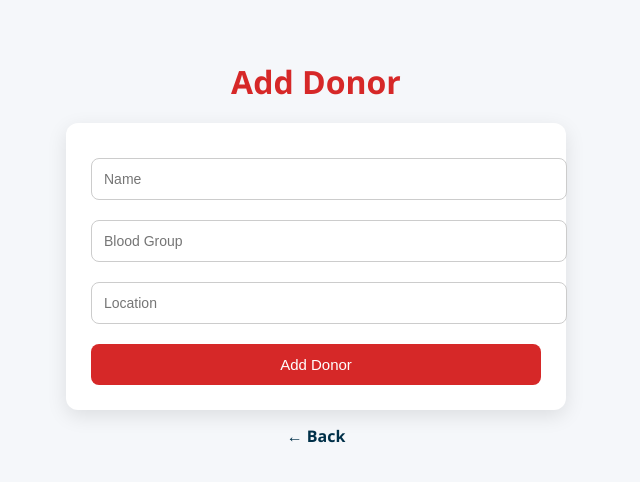
After one commit to sukshith-c/blood_bank, a Flask app: page /add_donor in a window 1280 px wide. The commit adds this page. Shown: the top 482 px of the page, without its empty margins (324-964 px from the left). Run offline with Flask 3, Linux system fonts and the light colour scheme.

Commit message:
updated code

```diff
--- a/blood_bank/app.py
+++ b/blood_bank/app.py
@@ -1,36 +1,118 @@
 from flask import Flask, render_template, request
-from db import collection
+from db import blood_inventory, blood_banks, donors, requests
 
 app = Flask(__name__)
 
-# Home page
+
+# ------------------ HOME ------------------
 @app.route('/')
 def home():
     return render_template('index.html')
 
-# Add blood data
-@app.route('/add', methods=['POST'])
-def add():
-    blood_group = request.form['blood_group']
-    units = request.form['units']
-    location = request.form['location']
 
-    collection.insert_one({
-        "blood_group": blood_group,
-        "units": int(units),
-        "location": location
-    })
+# ------------------ ADD BLOOD BANK ------------------
+@app.route('/add_bank', methods=['GET', 'POST'])
+def add_bank():
+    if request.method == 'POST':
+        blood_banks.insert_one({
+            "name": request.form['name'],
+            "location": request.form['location']
+        })
+        return "<h3>Blood Bank Added Successfully</h3><a href='/'>Go Back</a>"
 
-    return "Blood data added successfully! <br><a href='/'>Go Back</a>"
+    return render_template('add_bank.html')
 
-# Search blood
-@app.route('/search', methods=['POST'])
+
+# ------------------ ADD DONAR ------------------
+@app.route('/add_donor', methods=['GET', 'POST'])
+def add_donor():
+    if request.method == 'POST':
+        name = request.form['name']
+        blood_group = request.form['blood_group']
+        location = request.form['location']
+
+        donors.insert_one({
+            "name": name,
+            "blood_group": blood_group,
+            "location": location
+        })
+
+        return "<h3>Donor Added Successfully</h3><a href='/'>Go Back</a>"
+
+    return render_template('add_donor.html')
+
+# ------------------ ADD INVENTORY ------------------
+@app.route('/add_inventory_page', methods=['GET', 'POST'])
+def add_inventory_page():
+    if request.method == 'POST':
+        blood_inventory.insert_one({
+            "blood_group": request.form['blood_group'],
+            "units": int(request.form['units']),
+            "location": request.form['location']
+        })
+        return "<h3>Inventory Added Successfully</h3><a href='/'>Go Back</a>"
+
+    return render_template('add_inventory.html')
+
+
+# ------------------ SEARCH BLOOD ------------------
+@app.route('/search', methods=['GET', 'POST'])
 def search():
-    group = request.form['blood_group']
+    if request.method == 'POST':
+        group = request.form['blood_group']
+        results = list(blood_inventory.find({"blood_group": group}))
 
-    results = collection.find({"blood_group": group})
+        return render_template('search.html', data=results, group=group)
 
-    return render_template('search.html', data=results)
+    return render_template('search.html', data=None)
 
+
+# ------------------ REQUEST BLOOD ------------------
+@app.route('/request', methods=['GET', 'POST'])
+def request_blood():
+    if request.method == 'POST':
+        group = request.form['blood_group']
+        units_needed = int(request.form['units'])
+
+        blood = blood_inventory.find_one({"blood_group": group})
+
+        if blood and blood["units"] >= units_needed:
+
+            blood_inventory.update_one(
+                {"_id": blood["_id"]},
+                {"$set": {"units": blood["units"] - units_needed}}
+            )
+
+            requests.insert_one({
+                "blood_group": group,
+                "units": units_needed,
+                "status": "Approved"
+            })
+
+            return render_template(
+                "result.html",
+                blood_group=group,
+                units=units_needed,
+                status="Approved"
+            )
+
+        else:
+            requests.insert_one({
+                "blood_group": group,
+                "units": units_needed,
+                "status": "Pending"
+            })
+
+            return render_template(
+                "result.html",
+                blood_group=group,
+                units=units_needed,
+                status="Pending"
+            )
+
+    return render_template('request.html')
+
+
+# ------------------ RUN SERVER ------------------
 if __name__ == "__main__":
     app.run(debug=True, use_reloader=False)
--- a/blood_bank/static/style.css
+++ b/blood_bank/static/style.css
@@ -1,71 +1,98 @@
 body {
     margin: 0;
-    font-family: Arial, sans-serif;
-    background: linear-gradient(to right, #ff4b5c, #ff6f61);
-    color: white;
+    font-family: 'Segoe UI', Arial, sans-serif;
+    background: #f5f7fa;
+    color: #333;
 }
 
+/* Main container */
 .container {
+    max-width: 500px;
+    margin: 60px auto;
     text-align: center;
-    padding: 30px;
 }
 
+/* Title */
 h1 {
     margin-bottom: 20px;
+    color: #d62828;
 }
 
-.banner {
-    width: 60%;
-    border-radius: 10px;
-    margin-bottom: 20px;
+/* Card */
+.card {
+    background: white;
+    padding: 25px;
+    border-radius: 12px;
+    box-shadow: 0 6px 20px rgba(0,0,0,0.1);
 }
 
-.card {
-    background: white;
-    color: black;
-    padding: 20px;
-    margin: 20px auto;
-    width: 300px;
-    border-radius: 10px;
-    box-shadow: 0 4px 10px rgba(0,0,0,0.2);
+/* Inputs */
+input {
+    width: 100%;
+    padding: 12px;
+    margin: 10px 0;
+    border-radius: 8px;
+    border: 1px solid #ccc;
+    font-size: 14px;
 }
 
-input {
-    width: 90%;
-    padding: 10px;
-    margin: 8px 0;
-    border-radius: 5px;
-    border: 1px solid #ccc;
+/* Buttons */
+button {
+    width: 100%;
+    padding: 12px;
+    margin-top: 10px;
+    background: #d62828;
+    color: white;
+    border: none;
+    border-radius: 8px;
+    font-size: 15px;
+    cursor: pointer;
 }
 
-button {
-    background: #ff4b5c;
-    color: white;
-    border: none;
-    padding: 10px;
-    width: 100%;
-    border-radius: 5px;
-    cursor: pointer;
+button:hover {
+    background: #b71c1c;
+}
+
+/* Home buttons */
+.menu {
+    display: flex;
+    flex-direction: column;
+    gap: 12px;
+}
+
+.menu button {
+    background: #003049;
+}
+
+.menu button:hover {
+    background: #001f2e;
+}
+
+/* Result box */
+.result-box {
+    background: white;
+    padding: 15px;
+    margin: 10px 0;
+    border-radius: 10px;
+    text-align: left;
+}
+
+/* Status */
+.success {
+    color: green;
     font-weight: bold;
 }
 
-button:hover {
-    background: #ff2e43;
+.pending {
+    color: red;
+    font-weight: bold;
 }
 
-.result-card {
-    background: white;
-    color: black;
-    margin: 10px auto;
-    padding: 15px;
-    width: 300px;
-    border-radius: 10px;
-}
-
-.back-btn {
-    display: inline-block;
-    margin-top: 20px;
-    color: white;
+/* Back link */
+.back {
+    display: block;
+    margin-top: 15px;
     text-decoration: none;
+    color: #003049;
     font-weight: bold;
 }
--- /dev/null
+++ b/blood_bank/templates/add_donor.html
@@ -0,0 +1,25 @@
+<!DOCTYPE html>
+<html>
+<head>
+    <title>Add Donor</title>
+    <link rel="stylesheet" href="/static/style.css">
+</head>
+<body>
+
+<div class="container">
+    <h1>Add Donor</h1>
+
+    <div class="card">
+        <form method="POST">
+            <input name="name" placeholder="Name" required>
+            <input name="blood_group" placeholder="Blood Group" required>
+            <input name="location" placeholder="Location" required>
+            <button type="submit">Add Donor</button>
+        </form>
+    </div>
+
+    <a href="/" class="back">← Back</a>
+</div>
+
+</body>
+</html>
```
Also changed, not shown: blood_bank/db.py (+16 -3 lines), blood_bank/templates/add_bank.html (added, +24 -0 lines), blood_bank/templates/add_inventory.html (added, +25 -0 lines), blood_bank/templates/index.html (+11 -17 lines), blood_bank/templates/request.html (added, +24 -0 lines), blood_bank/templates/result.html (added, +27 -0 lines), blood_bank/templates/search.html (+14 -11 lines).
